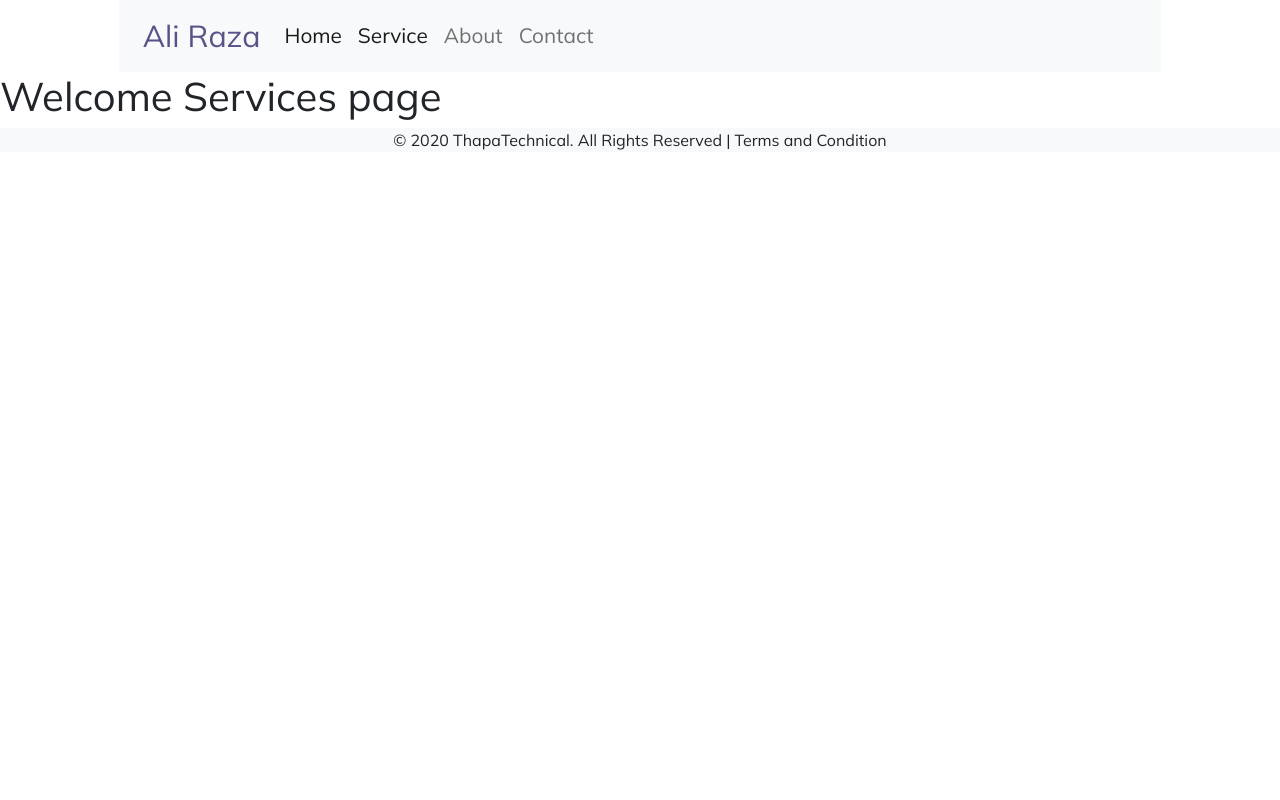
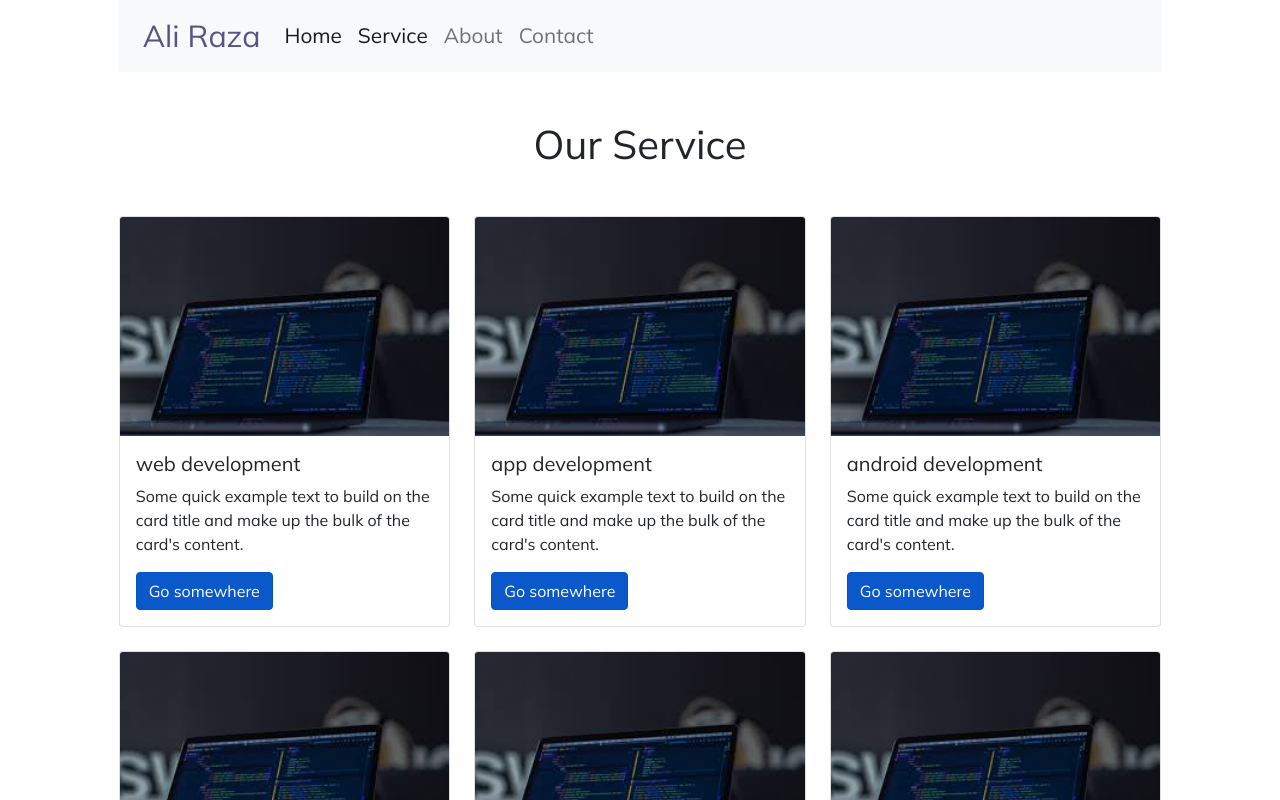
Before and after one commit to MuhammadTalha123/talha-tech, a React (Create React App) app: page /service in a window 1280 px wide. Shown: the top 800 px of the page. Built offline with nearby package versions, Linux system fonts and the light colour scheme.

Commit message:
update service.jsx

```diff
--- a/src/Service.jsx
+++ b/src/Service.jsx
@@ -1,11 +1,28 @@
-import React from 'react';
+import React from "react";
+import Sdata from "./Sdata";
+import Card from "./Card";
 
 const Service = () => {
-    return(
-        <>
-            <h1>Welcome Services page</h1>
-        </>
-    );
+return (
+    <>
+<div className="my-5">
+    <h1 className="text-center"> Our Service </h1>
+</div>
+<div className="container-fluid mb-5">
+<div className="row">
+    <div className="col-10 mx-auto">
+        <div className="row gy-4">
+       {Sdata.map((val,ind) => {
+           return <Card key={ind} imgsrc={val.imgsrc} title={val.title} />
+       })}
+        </div>
+
+        </div>
+    </div>
+</div>
+
+</>
+
+);
 };
-
 export default Service;
```
